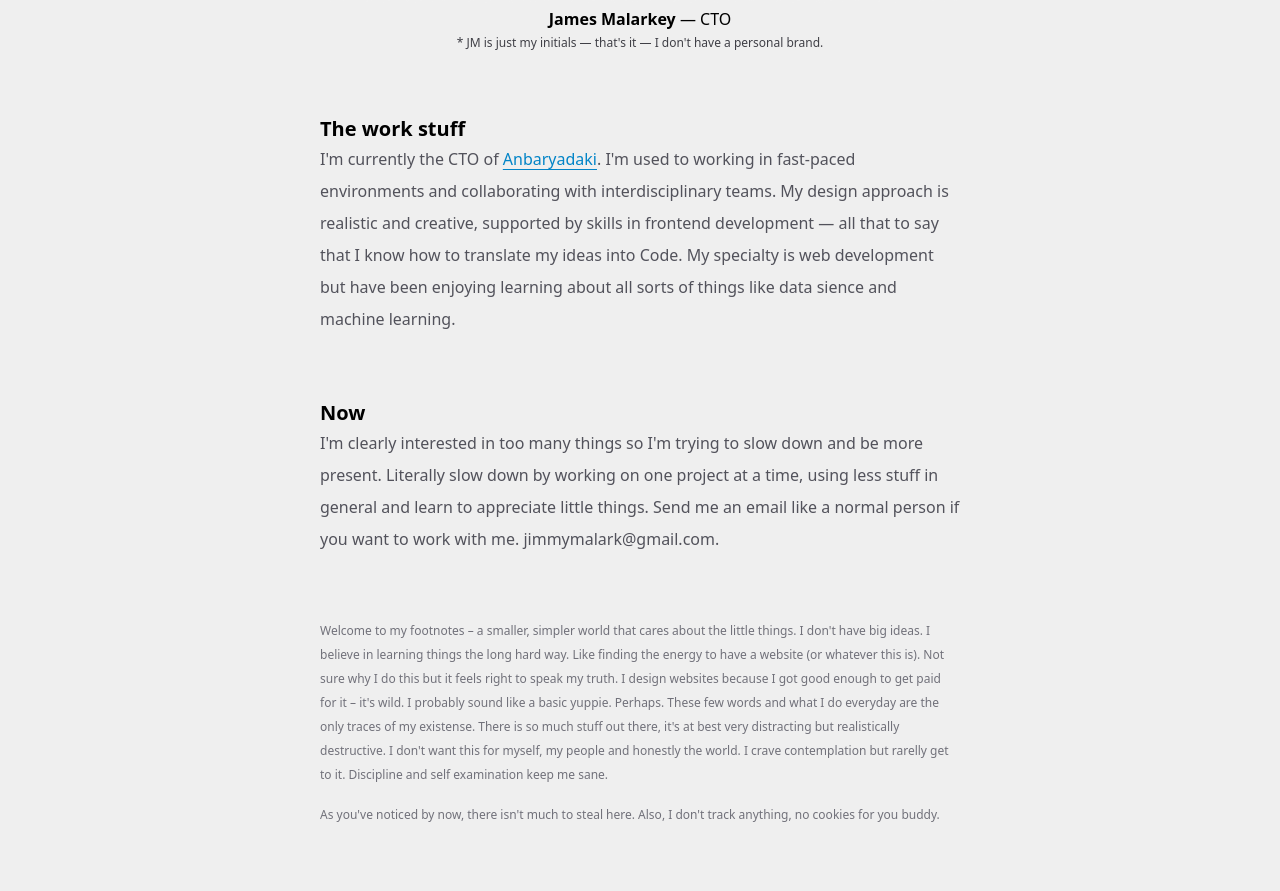
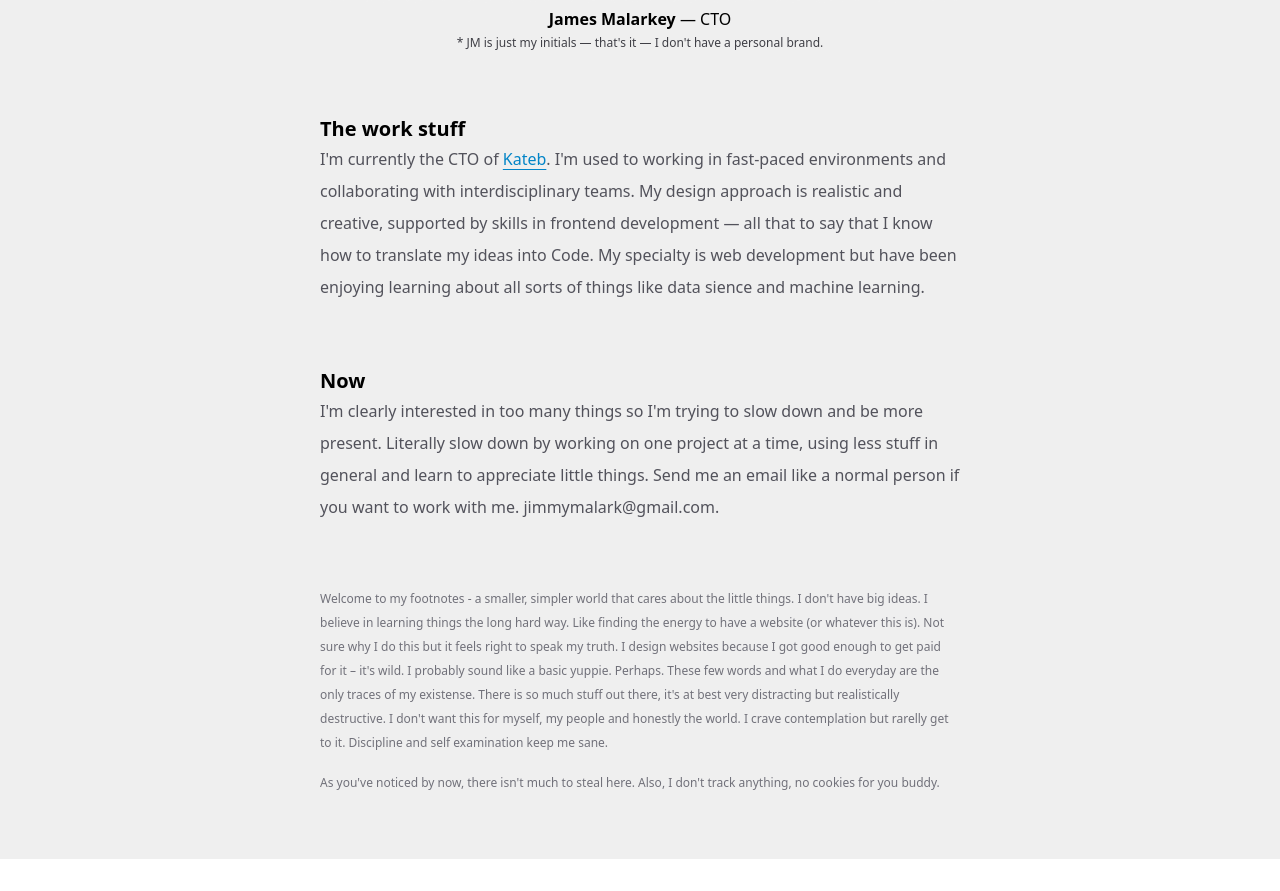
Before and after one commit to JimmyMalark/portfolio, a website: page index.html in a window 1280 px wide. Shown: the part 829-1720 px from the top of the page. After the commit the page ends 1688 px from the top, so only its background shows below. Drawn offline with Linux system fonts and the light colour scheme.

Commit message:
Changed current company

```diff
--- a/index.html
+++ b/index.html
@@ -52,7 +52,7 @@
       <div class="container mx-auto max-w-screen-sm leading-loose">
         <h2 class="font-bold text-xl">The work stuff</h2>
         <p class="text-zinc-600 dark:text-zinc-400">
-          I'm currently the CTO of <a class="text-sky-600 underline underline-offset-4" href="https://anbaryadaki.com/" title="Anbaryadaki">Anbaryadaki</a>. I'm used to working in fast-paced environments and collaborating with interdisciplinary teams.
+          I'm currently the CTO of <a class="text-sky-600 underline underline-offset-4" href="https://kateb.iau.ir/" title="Kateb">Kateb</a>. I'm used to working in fast-paced environments and collaborating with interdisciplinary teams.
           My design approach is realistic and creative, supported by skills in frontend development — all that to say that I know how to translate my ideas into Code. My specialty is <span class="tag">web development</span> but have been enjoying learning about all sorts of things like <span class="tag">data sience</span> and <span class="tag">machine learning</span>.
         </p>
       </div>
@@ -71,7 +71,7 @@
     <footer class="pb-16 px-2">
       <div class="container mx-auto max-w-screen-sm leading-loose text-zinc-500">
         <p class="text-xs leading-loose">
-            Welcome to my footnotes – a smaller, simpler world that cares about the little things. I don't have big ideas. I believe in learning things the long hard way. Like finding the energy to have a website (or whatever this is). Not sure why I do this but it feels right to speak my truth. I design websites because I got good enough to get paid for it – it's wild. I probably sound like a basic yuppie. Perhaps. These few words and what I do everyday are the only traces of my existense. There is so much stuff out there, it's at best very distracting but realistically destructive. I don't want this for myself, my people and honestly the world. I crave contemplation but rarelly get to it. Discipline and self examination keep me sane.
+            Welcome to my footnotes - a smaller, simpler world that cares about the little things. I don't have big ideas. I believe in learning things the long hard way. Like finding the energy to have a website (or whatever this is). Not sure why I do this but it feels right to speak my truth. I design websites because I got good enough to get paid for it – it's wild. I probably sound like a basic yuppie. Perhaps. These few words and what I do everyday are the only traces of my existense. There is so much stuff out there, it's at best very distracting but realistically destructive. I don't want this for myself, my people and honestly the world. I crave contemplation but rarelly get to it. Discipline and self examination keep me sane.
         </p>
         <p class="text-xs leading-loose mt-4">
           As you've noticed by now, there isn't much to steal here. Also, I don't track anything, no cookies for you buddy.</p>
```
